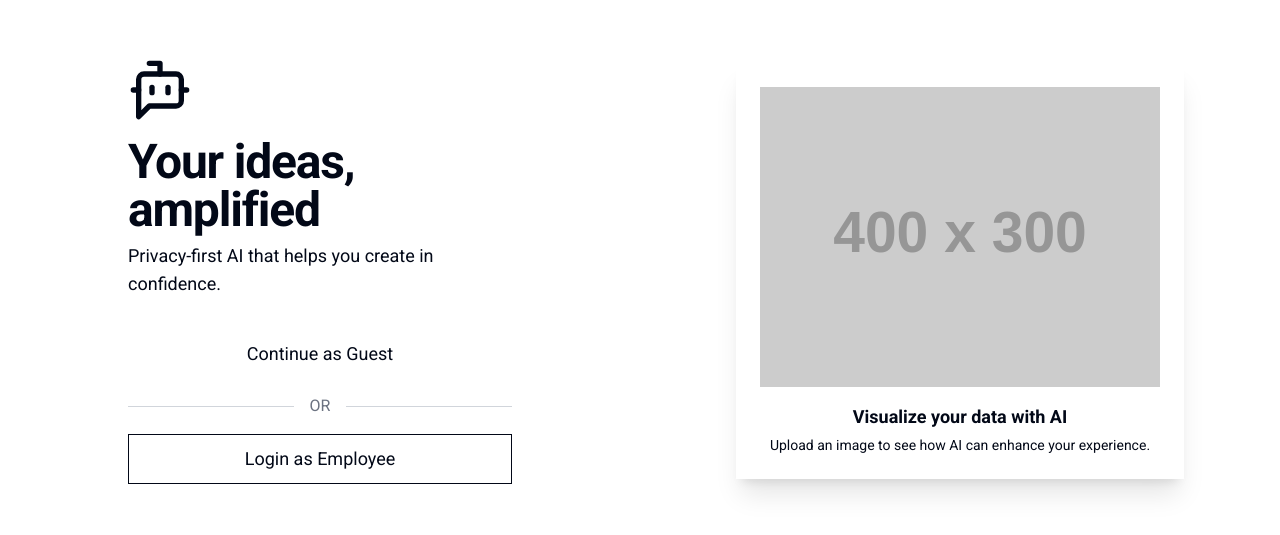
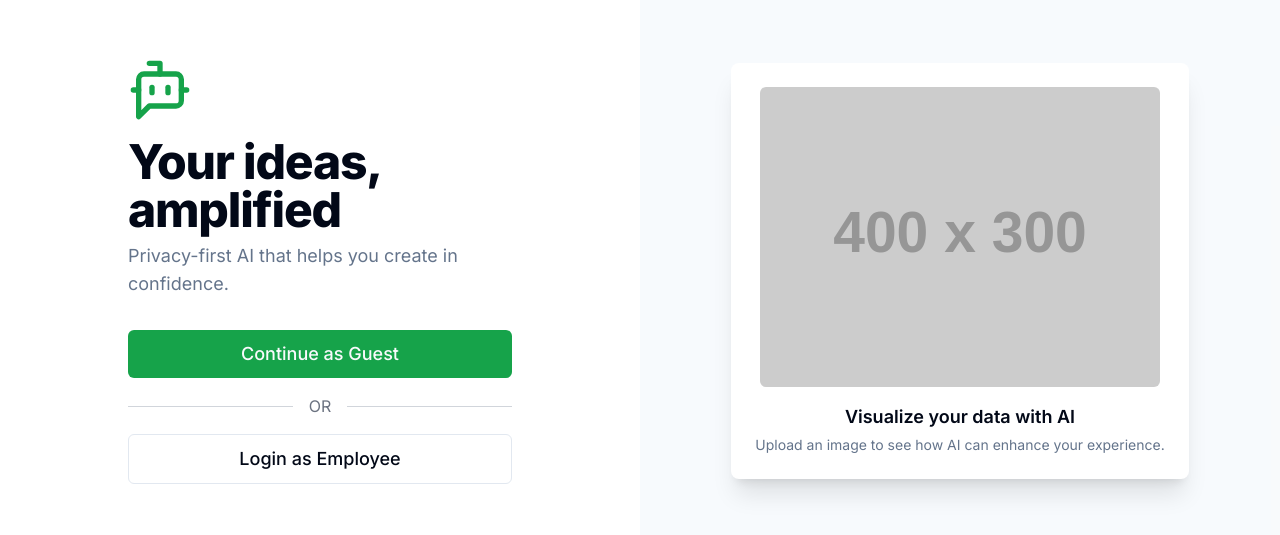
Before and after one commit to YashShekhawat/CHATBOT, a React (Vite) app: page /login in a window 1280 px wide. Shown: the part 129-664 px from the top of the page. Built offline with nearby package versions, Linux system fonts and the light colour scheme.

Commit message:
[dyad] wrote 1 file(s) + extra files edited outside of Dyad

```diff
--- a/index.html
+++ b/index.html
@@ -1,10 +1,16 @@
 <!doctype html>
 <html lang="en">
+
 <head>
   <meta charset="UTF-8" />
   <meta name="viewport" content="width=device-width, initial-scale=1.0" />
   <title>dyad-generated-app</title>
   <!-- Google Fonts Link -->
+  <link rel="preconnect" href="https://fonts.googleapis.com">
+  <link rel="preconnect" href="https://fonts.gstatic.com" crossorigin>
+  <link
+    href="https://fonts.googleapis.com/css2?family=Inter:ital,opsz,wght@0,14..32,100..900;1,14..32,100..900&display=swap"
+    rel="stylesheet">
   <link href="https://fonts.googleapis.com/css2?family=Roboto:wght@400;700&display=swap" rel="stylesheet">
 </head>
 
@@ -12,4 +18,5 @@
   <div id="root"></div>
   <script type="module" src="/src/main.tsx"></script>
 </body>
+
 </html>
--- a/src/globals.css
+++ b/src/globals.css
@@ -7,22 +7,97 @@
     --background: 0 0% 100%;
     --foreground: 222.2 84% 4.9%;
 
-        /* ... existing CSS variables ... */
+    --card: 0 0% 100%;
+    --card-foreground: 222.2 84% 4.9%;
+
+    --popover: 0 0% 100%;
+    --popover-foreground: 222.2 84% 4.9%;
+
+    --primary: 142.1 76.2% 36.3%; /* Changed to a vibrant green */
+    --primary-foreground: 210 40% 98%; /* Text color for primary, usually white/light */
+
+    --secondary: 210 40% 96.1%;
+    --secondary-foreground: 222.2 47.4% 11.2%;
+
+    --muted: 210 40% 96.1%;
+    --muted-foreground: 215.4 16.3% 46.9%;
+
+    --accent: 210 40% 96.1%;
+    --accent-foreground: 222.2 47.4% 11.2%;
+
+    --destructive: 0 84.2% 60.2%;
+    --destructive-foreground: 210 40% 98%;
+
+    --border: 214.3 31.8% 91.4%;
+    --input: 214.3 31.8% 91.4%;
+    --ring: 222.2 84% 4.9%;
+
+    --radius: 0.5rem;
+
+    --sidebar-background: 0 0% 98%;
+
+    --sidebar-foreground: 240 5.3% 26.1%;
+
+    --sidebar-primary: 240 5.9% 10%;
+
+    --sidebar-primary-foreground: 0 0% 98%;
+
+    --sidebar-accent: 240 4.8% 95.9%;
+
+    --sidebar-accent-foreground: 240 5.9% 10%;
+
+    --sidebar-border: 220 13% 91%;
+
+    --sidebar-ring: 217.2 91.2% 59.8%;
   }
 
   .dark {
-        /* ... existing dark mode CSS variables ... */
-      }
+    --background: 0 0% 10.6%;
+    --foreground: 0 0% 87.8%;
 
-      /* Apply the font to the body or specific elements */
-      body {
-        @apply bg-background text-foreground;
-        font-family: 'Roboto', sans-serif; /* Add your desired font here */
-      }
+    --card: 0 0% 10.6%;
+    --card-foreground: 0 0% 87.8%;
+
+    --popover: 0 0% 10.6%;
+    --popover-foreground: 0 0% 87.8%;
+
+    --primary: 142.1 70.2% 28.3%; /* Darker green for dark mode primary */
+    --primary-foreground: 0 0% 87.8%;
+
+    --secondary: 0 0% 26.7%;
+    --secondary-foreground: 0 0% 87.8%;
+
+    --muted: 0 0% 26.7%;
+    --muted-foreground: 0 0% 69%;
+
+    --accent: 0 0% 26.7%;
+    --accent-foreground: 0 0% 87.8%;
+
+    --destructive: 0 62.8% 30.6%;
+    --destructive-foreground: 210 40% 98%;
+
+    --border: 0 0% 26.7%;
+    --input: 0 0% 26.7%;
+    --ring: 0 0% 53.3%;
+
+    --sidebar-background: 0 0% 10.6%;
+    --sidebar-foreground: 0 0% 87.8%;
+    --sidebar-primary: 0 0% 20%;
+    --sidebar-primary-foreground: 0 0% 87.8%;
+    --sidebar-accent: 0 0% 26.7%;
+    --sidebar-accent-foreground: 0 0% 87.8%;
+    --sidebar-border: 0 0% 26.7%;
+    --sidebar-ring: 0 0% 53.3%;
   }
 
   @layer base {
     * {
       @apply border-border;
     }
+
+    body {
+      @apply bg-background text-foreground;
+      font-family: 'Inter', sans-serif;
     }
+  }
+}
```
Lines whose indentation alone changed are shown as unchanged.
